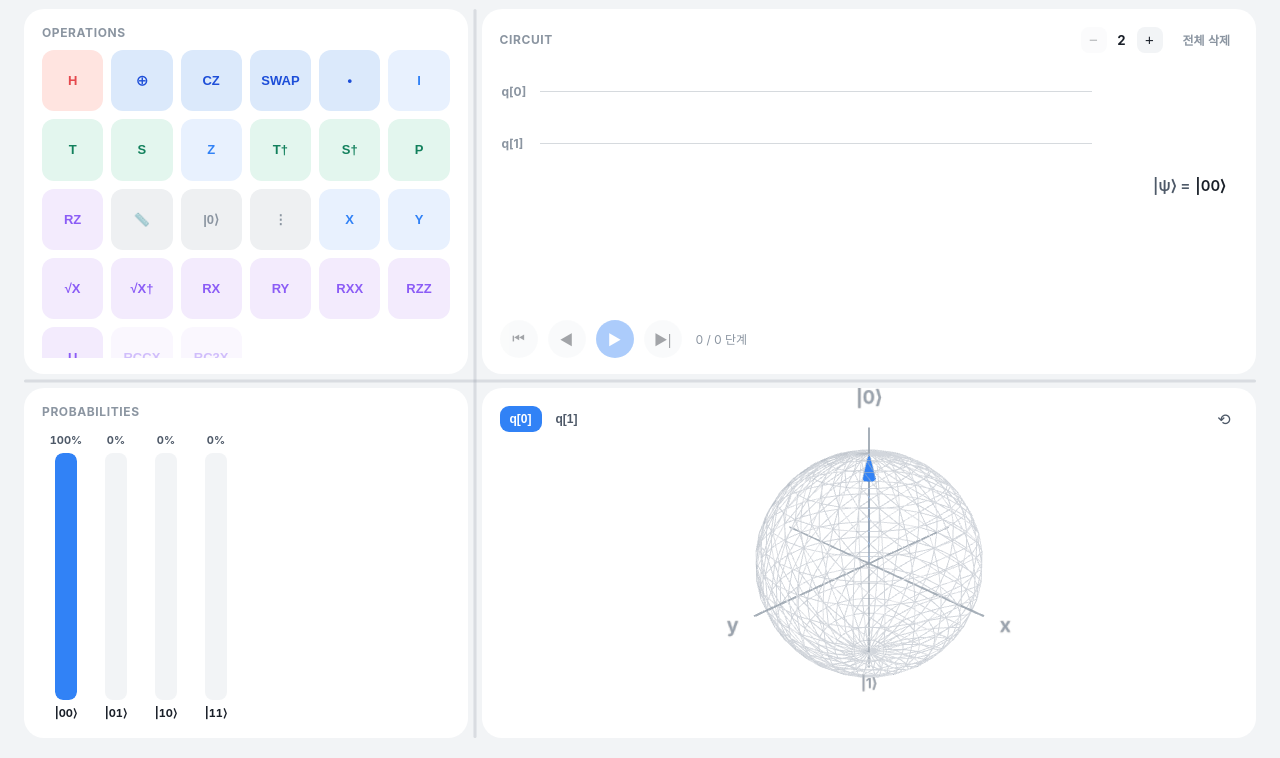
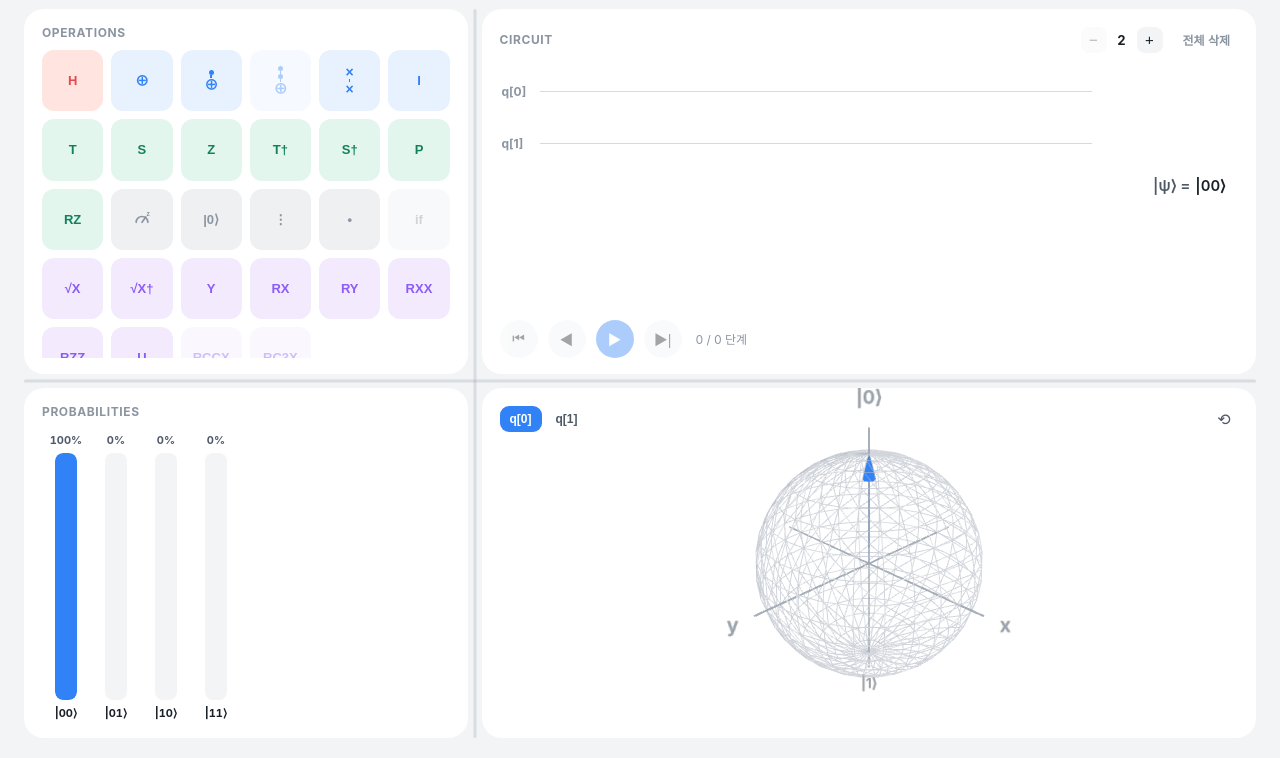
Before and after one commit to Seolwon64/quantumtools, a plain HTML site: page index.html in a window 1280 px wide. Shown: the part 42-800 px from the top of the page. Drawn offline with nearby package versions, Linux system fonts and the light colour scheme.

Commit message:
Match palette to Qiskit Composer, add gate tooltips and gauge measure icon
- Palette now mirrors the Qiskit operations layout: X as plus-circle,
  CNOT/CCX with control-dot glyphs, stacked-x SWAP, and a Toffoli (CCX)
  gate; CZ leaves the palette (engine keeps it) and the if block shows
  permanently disabled with an explanatory tooltip.
- Hovering any palette chip shows a custom tooltip with the gate name
  and description.
- Measure uses a Qiskit-style gauge SVG in both palette and circuit.

```diff
--- a/js/main.js
+++ b/js/main.js
@@ -5,13 +5,38 @@ import { initResizableLayout } from "./layout.js";
 
 initResizableLayout();
 
+// IBM Qiskit Composer 팔레트와 동일한 배치 (마지막 파이 아이콘은 확률 표시 위젯이라
+// 자체 Probabilities 패널로 대체, CZ는 팔레트에서 제외하되 엔진은 유지)
 const PALETTE_ORDER = [
-  "H", "CNOT", "CZ", "SWAP", "CTRL", "I",
+  "H", "X", "CNOT", "CCX", "SWAP", "I",
   "T", "S", "Z", "Tdg", "Sdg", "P",
-  "RZ", "MEASURE", "RESET", "BARRIER", "X", "Y",
-  "SX", "SXdg", "RX", "RY", "RXX", "RZZ",
-  "U", "RCCX", "RC3X",
+  "RZ", "MEASURE", "RESET", "BARRIER", "CTRL", "IF",
+  "SX", "SXdg", "Y", "RX", "RY", "RXX",
+  "RZZ", "U", "RCCX", "RC3X",
 ];
+
+// Qiskit 스타일 측정 게이지 아이콘
+const MEASURE_SVG =
+  '<svg viewBox="0 0 24 24" width="20" height="20" fill="none" stroke="currentColor" stroke-width="2" stroke-linecap="round">' +
+  '<path d="M5 16a7 7 0 0 1 14 0" />' +
+  '<line x1="12" y1="16" x2="16.5" y2="9.5" />' +
+  '<text x="17.5" y="8" font-size="8" fill="currentColor" stroke="none">z</text>' +
+  "</svg>";
+
+function stackGlyph(dots, symbol) {
+  const dot = '<span class="glyph-dot"></span>';
+  const line = '<span class="glyph-line"></span>';
+  return `<span class="glyph-stack">${(dot + line).repeat(dots)}<span class="glyph-sym">${symbol}</span></span>`;
+}
+
+// 팔레트 칩 전용 글리프 (없으면 label 텍스트 사용)
+const PALETTE_GLYPHS = {
+  X: '<span class="glyph-sym">⊕</span>',
+  CNOT: stackGlyph(1, "⊕"),
+  CCX: stackGlyph(2, "⊕"),
+  SWAP: '<span class="glyph-stack"><span class="glyph-sym">×</span><span class="glyph-line"></span><span class="glyph-sym">×</span></span>',
+  MEASURE: MEASURE_SVG,
+};
 
 // .circuit-grid 좌표 상수 (style.css의 셀/행 치수와 일치해야 함)
 const GRID_PAD_TOP = 4;
@@ -175,6 +200,29 @@ function openPlacePopover(column, qubit, gateName, clientX, clientY, qubitCount)
 
 // ---------- 팔레트 ----------
 
+// 스크롤 컨테이너에 잘리지 않도록 body에 고정 위치로 띄우는 커스텀 툴팁
+const gateTooltip = document.createElement("div");
+gateTooltip.className = "gate-tooltip hidden";
+document.body.appendChild(gateTooltip);
+
+function showTooltip(anchor, text) {
+  gateTooltip.textContent = text;
+  gateTooltip.classList.remove("hidden");
+  const rect = anchor.getBoundingClientRect();
+  const tipRect = gateTooltip.getBoundingClientRect();
+  const left = Math.min(
+    Math.max(8, rect.left + rect.width / 2 - tipRect.width / 2),
+    window.innerWidth - tipRect.width - 8
+  );
+  const top = rect.top - tipRect.height - 8;
+  gateTooltip.style.left = `${left}px`;
+  gateTooltip.style.top = `${top < 8 ? rect.bottom + 8 : top}px`;
+}
+
+function hideTooltip() {
+  gateTooltip.classList.add("hidden");
+}
+
 function buildPalette() {
   gatePalette.innerHTML = "";
   for (const gateName of PALETTE_ORDER) {
@@ -182,17 +230,25 @@ function buildPalette() {
     if (!info) continue;
     const btn = document.createElement("button");
     btn.className = `gate-chip group-${info.group}`;
-    btn.textContent = info.label;
+    if (PALETTE_GLYPHS[gateName]) {
+      btn.innerHTML = PALETTE_GLYPHS[gateName];
+    } else {
+      btn.textContent = info.label;
+    }
     btn.dataset.gate = gateName;
+    btn.dataset.tip = info.desc ?? info.label;
     btn.draggable = true;
     btn.addEventListener("dragstart", (e) => {
       if (btn.dataset.ready === "false") {
         e.preventDefault();
         return;
       }
+      hideTooltip();
       e.dataTransfer.setData("text/plain", gateName);
       e.dataTransfer.effectAllowed = "copy";
     });
+    btn.addEventListener("mouseenter", () => showTooltip(btn, btn.dataset.tip));
+    btn.addEventListener("mouseleave", hideTooltip);
     gatePalette.appendChild(btn);
     gateButtons.push(btn);
   }
@@ -201,11 +257,14 @@ function buildPalette() {
 function updatePaletteAvailability(qubitCount) {
   for (const btn of gateButtons) {
     const info = GATE_INFO[btn.dataset.gate];
-    const available = qubitCount >= (info.minQubits ?? 1);
+    const supported = info.ready !== false;
+    const available = supported && qubitCount >= (info.minQubits ?? 1);
     btn.dataset.ready = String(available);
-    btn.title = available
-      ? info.label
-      : `${info.label} — 큐비트 ${info.minQubits}개 이상 필요`;
+    btn.dataset.tip = !supported
+      ? info.desc
+      : available
+        ? info.desc ?? info.label
+        : `${info.desc ?? info.label} — 큐비트 ${info.minQubits}개 이상 필요`;
   }
 }
 
@@ -257,10 +316,14 @@ function buildCircuitGrid(snapshot) {
           const chip = document.createElement("div");
           chip.className = `placed-gate group-${info.group}`;
           if (role.type === "partner") chip.classList.add("placed-partner");
-          chip.textContent =
-            role.type === "target" ? (info.targetLabel ?? info.label)
-            : info.kind === "swap" ? "×"
-            : info.label;
+          if (role.cell.gate === "MEASURE") {
+            chip.innerHTML = MEASURE_SVG;
+          } else {
+            chip.textContent =
+              role.type === "target" ? (info.targetLabel ?? info.label)
+              : info.kind === "swap" ? "×"
+              : info.label;
+          }
           chip.title = "클릭해서 삭제";
           cell.appendChild(chip);
         }
@@ -310,7 +373,7 @@ circuitGrid.addEventListener("drop", (e) => {
   cell.classList.remove("drag-over");
   const gateName = e.dataTransfer.getData("text/plain");
   const info = GATE_INFO[gateName];
-  if (!info) return;
+  if (!info || info.ready === false) return;
   const snapshot = circuit.getSnapshot();
   if (snapshot.qubitCount < (info.minQubits ?? 1)) return;
   const column = Number(cell.dataset.col);
--- a/js/quantum.js
+++ b/js/quantum.js
@@ -98,33 +98,35 @@ const PARAM_MATRIX_BUILDERS = {
 //       reset(|0⟩ 사영) | noop(상태 불변)
 // minQubits: 배치에 필요한 최소 큐비트 수 (팔레트 비활성 판단용)
 export const GATE_INFO = {
-  H: { label: "H", kind: "fixed", group: "hadamard", ready: true },
-  X: { label: "X", kind: "fixed", group: "pauli", ready: true },
-  Y: { label: "Y", kind: "fixed", group: "pauli", ready: true },
-  Z: { label: "Z", kind: "fixed", group: "pauli", ready: true },
-  S: { label: "S", kind: "fixed", group: "phase", ready: true },
-  Sdg: { label: "S†", kind: "fixed", group: "phase", ready: true },
-  T: { label: "T", kind: "fixed", group: "phase", ready: true },
-  Tdg: { label: "T†", kind: "fixed", group: "phase", ready: true },
-  I: { label: "I", kind: "fixed", group: "pauli", ready: true },
-  SX: { label: "√X", kind: "fixed", group: "rotation", ready: true },
-  SXdg: { label: "√X†", kind: "fixed", group: "rotation", ready: true },
-  RX: { label: "RX", kind: "param", group: "rotation", ready: true, defaultTheta: Math.PI / 2 },
-  RY: { label: "RY", kind: "param", group: "rotation", ready: true, defaultTheta: Math.PI / 2 },
-  RZ: { label: "RZ", kind: "param", group: "rotation", ready: true, defaultTheta: Math.PI / 2 },
-  P: { label: "P", kind: "param", group: "phase", ready: true, defaultTheta: Math.PI / 2 },
-  CNOT: { label: "⊕", targetLabel: "⊕", kind: "controlled", base: "X", controls: 1, group: "control", ready: true, minQubits: 2 },
-  CZ: { label: "CZ", targetLabel: "Z", kind: "controlled", base: "Z", controls: 1, group: "control", ready: true, minQubits: 2 },
-  SWAP: { label: "SWAP", targetLabel: "×", kind: "swap", group: "control", ready: true, minQubits: 2 },
-  RXX: { label: "RXX", targetLabel: "RXX", kind: "pair-param", group: "rotation", ready: true, minQubits: 2, defaultTheta: Math.PI / 2 },
-  RZZ: { label: "RZZ", targetLabel: "RZZ", kind: "pair-param", group: "rotation", ready: true, minQubits: 2, defaultTheta: Math.PI / 2 },
-  CTRL: { label: "•", kind: "dot", group: "control", ready: true },
-  RCCX: { label: "RCCX", targetLabel: "⊕", kind: "controlled", base: "X", controls: 2, group: "rotation", ready: true, minQubits: 3 },
-  RC3X: { label: "RC3X", targetLabel: "⊕", kind: "controlled", base: "X", controls: 3, group: "rotation", ready: true, minQubits: 4 },
-  U: { label: "U", kind: "param3", group: "rotation", ready: true, defaultTheta: Math.PI / 2 },
-  BARRIER: { label: "⋮", kind: "noop", group: "structural", ready: true },
-  MEASURE: { label: "📏", kind: "noop", group: "structural", ready: true },
-  RESET: { label: "|0⟩", kind: "reset", group: "structural", ready: true },
+  H: { label: "H", kind: "fixed", group: "hadamard", ready: true, desc: "Hadamard — 중첩 생성" },
+  X: { label: "X", targetLabel: "⊕", kind: "fixed", group: "pauli", ready: true, desc: "Pauli-X (NOT)" },
+  Y: { label: "Y", kind: "fixed", group: "rotation", ready: true, desc: "Pauli-Y" },
+  Z: { label: "Z", kind: "fixed", group: "phase", ready: true, desc: "Pauli-Z" },
+  S: { label: "S", kind: "fixed", group: "phase", ready: true, desc: "S — π/2 위상" },
+  Sdg: { label: "S†", kind: "fixed", group: "phase", ready: true, desc: "S† — −π/2 위상" },
+  T: { label: "T", kind: "fixed", group: "phase", ready: true, desc: "T — π/4 위상" },
+  Tdg: { label: "T†", kind: "fixed", group: "phase", ready: true, desc: "T† — −π/4 위상" },
+  I: { label: "I", kind: "fixed", group: "pauli", ready: true, desc: "Identity — 항등" },
+  SX: { label: "√X", kind: "fixed", group: "rotation", ready: true, desc: "√X — X의 제곱근" },
+  SXdg: { label: "√X†", kind: "fixed", group: "rotation", ready: true, desc: "√X† — √X의 역연산" },
+  RX: { label: "RX", kind: "param", group: "rotation", ready: true, defaultTheta: Math.PI / 2, desc: "RX — X축 회전" },
+  RY: { label: "RY", kind: "param", group: "rotation", ready: true, defaultTheta: Math.PI / 2, desc: "RY — Y축 회전" },
+  RZ: { label: "RZ", kind: "param", group: "phase", ready: true, defaultTheta: Math.PI / 2, desc: "RZ — Z축 회전" },
+  P: { label: "P", kind: "param", group: "phase", ready: true, defaultTheta: Math.PI / 2, desc: "Phase — 위상 회전" },
+  CNOT: { label: "CNOT", targetLabel: "⊕", kind: "controlled", base: "X", controls: 1, group: "pauli", ready: true, minQubits: 2, desc: "CNOT — 제어 NOT" },
+  CZ: { label: "CZ", targetLabel: "Z", kind: "controlled", base: "Z", controls: 1, group: "control", ready: true, minQubits: 2, desc: "CZ — 제어 Z" },
+  CCX: { label: "CCX", targetLabel: "⊕", kind: "controlled", base: "X", controls: 2, group: "pauli", ready: true, minQubits: 3, desc: "Toffoli (CCX) — 이중 제어 NOT" },
+  SWAP: { label: "SWAP", targetLabel: "×", kind: "swap", group: "pauli", ready: true, minQubits: 2, desc: "SWAP — 두 큐비트 교환" },
+  RXX: { label: "RXX", targetLabel: "RXX", kind: "pair-param", group: "rotation", ready: true, minQubits: 2, defaultTheta: Math.PI / 2, desc: "RXX — XX 상호작용 회전" },
+  RZZ: { label: "RZZ", targetLabel: "RZZ", kind: "pair-param", group: "rotation", ready: true, minQubits: 2, defaultTheta: Math.PI / 2, desc: "RZZ — ZZ 상호작용 회전" },
+  CTRL: { label: "•", kind: "dot", group: "structural", ready: true, desc: "Control — 같은 칼럼 게이트에 컨트롤 부여" },
+  RCCX: { label: "RCCX", targetLabel: "⊕", kind: "controlled", base: "X", controls: 2, group: "rotation", ready: true, minQubits: 3, desc: "RCCX — 상대위상 Toffoli" },
+  RC3X: { label: "RC3X", targetLabel: "⊕", kind: "controlled", base: "X", controls: 3, group: "rotation", ready: true, minQubits: 4, desc: "RC3X — 상대위상 3중 제어 NOT" },
+  U: { label: "U", kind: "param3", group: "rotation", ready: true, defaultTheta: Math.PI / 2, desc: "U — 범용 단일 큐비트 회전 (θ, φ, λ)" },
+  BARRIER: { label: "⋮", kind: "noop", group: "structural", ready: true, desc: "Barrier — 시각 구분선 (상태 불변)" },
+  MEASURE: { label: "M", kind: "noop", group: "structural", ready: true, desc: "Measure — Z기저 측정 (확률 분포 확정)" },
+  RESET: { label: "|0⟩", kind: "reset", group: "structural", ready: true, desc: "Reset — |0⟩로 초기화" },
+  IF: { label: "if", kind: "noop", group: "structural", ready: false, desc: "If — 고전 조건부 실행 (측정 붕괴가 없어 미지원)" },
 };
 
 function cPolar(r, angle) {
--- a/style.css
+++ b/style.css
@@ -156,6 +156,56 @@ html, body {
 .gate-chip[data-ready="false"] {
   opacity: 0.4;
   cursor: not-allowed;
+}
+
+/* 팔레트 칩 글리프 (CNOT/CCX/SWAP의 점-선 스택, 측정 게이지) */
+.glyph-stack {
+  display: flex;
+  flex-direction: column;
+  align-items: center;
+  line-height: 1;
+  pointer-events: none;
+}
+
+.glyph-dot {
+  width: 5px;
+  height: 5px;
+  border-radius: 50%;
+  background: currentColor;
+}
+
+.glyph-line {
+  width: 1.5px;
+  height: 3px;
+  background: currentColor;
+}
+
+.glyph-sym {
+  font-size: 14px;
+  line-height: 1;
+  pointer-events: none;
+}
+
+.gate-chip svg {
+  pointer-events: none;
+}
+
+/* 게이트 설명 툴팁 (body 고정 배치라 스크롤 컨테이너에 안 잘림) */
+.gate-tooltip {
+  position: fixed;
+  z-index: 60;
+  background: var(--text-title);
+  color: #fff;
+  font-size: 12px;
+  font-weight: 600;
+  padding: 6px 10px;
+  border-radius: 10px;
+  white-space: nowrap;
+  pointer-events: none;
+}
+
+.gate-tooltip.hidden {
+  display: none;
 }
 
 .group-hadamard { background: #ffe4e0; color: #e5484d; }
```
Also changed, not shown: claude_.md (+5 -1 lines).
